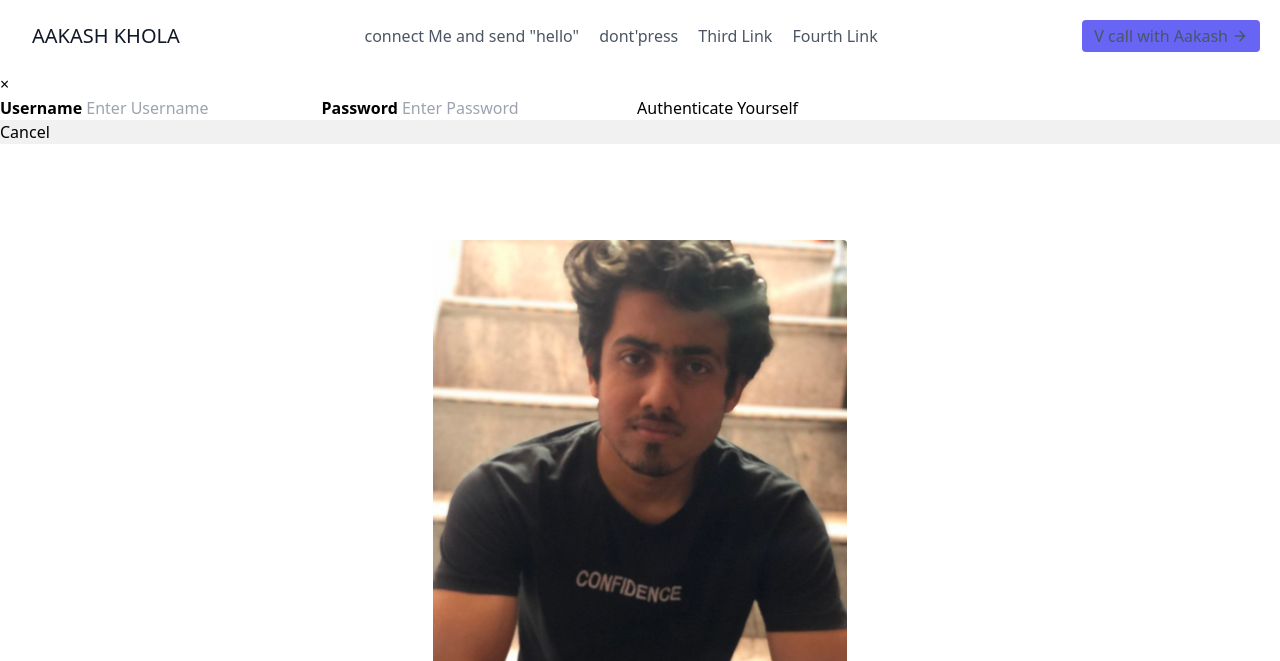
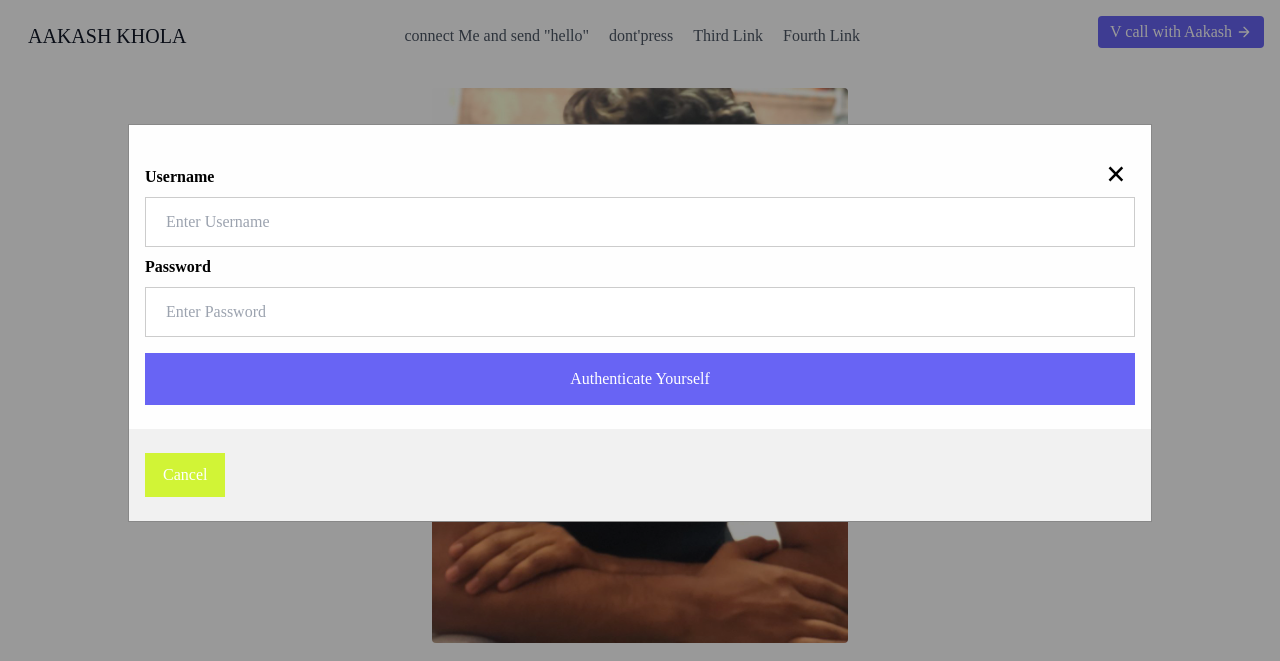
Before and after one commit to aakashrao982/my-website, a website: page public/index.html in a window 1280 px wide. Both pictures are taken after a click on the button "V call with Aakash". Shown: the top 661 px of the page. Drawn offline with nearby package versions, Linux system fonts and the light colour scheme.

Commit message:
Update main.css

```diff
--- a/public/main.css
+++ b/public/main.css
@@ -16,7 +16,7 @@ video {
 }
 
 .h-90 {
-    height: 90% !important;
+    height: 78% !important;
 }
 
 .h-10 {
@@ -49,3 +49,144 @@ video {
     font-weight: 100;
     text-align: center;
 }
+
+
+
+
+
+
+
+
+
+
+
+
+
+
+
+
+
+
+
+/*this is connect html css*/
+
+body {font-family: serif;}
+
+/* Full-width input fields */
+input[type=text], input[type=password] {
+  width: 100%;
+  padding: 12px 20px;
+  margin: 8px 0;
+  display: inline-block;
+  border: 1px solid #ccc;
+  box-sizing: border-box;
+}
+
+/* Set a style for all buttons */
+button {
+  background-color: rgb(104,100,244);
+  color: white;
+  padding: 14px 20px;
+  margin: 8px 0;
+  border: none;
+  cursor: pointer;
+  width: 100%;
+}
+
+button:hover {
+  opacity: 0.8;
+}
+
+/* Extra styles for the cancel button */
+.cancelbtn {
+  width: auto;
+  padding: 10px 18px;
+  background-color: #d1f436;
+}
+
+/* Center the image and position the close button */
+.imgcontainer {
+  text-align: center;
+  margin: 24px 0 12px 0;
+  position: relative;
+}
+
+img.avatar {
+  width: 40%;
+  border-radius: 50%;
+}
+
+.container {
+  padding: 16px;
+}
+
+span.psw {
+  float: right;
+  padding-top: 16px;
+}
+
+/* The Modal (background) */
+.modal {
+  display: none; /* Hidden by default */
+  position: fixed; /* Stay in place */
+  z-index: 1; /* Sit on top */
+  left: 0;
+  top: 0;
+  width: 100%; /* Full width */
+  height: 100%; /* Full height */
+  overflow: auto; /* Enable scroll if needed */
+  background-color: rgb(0,0,0); /* Fallback color */
+  background-color: rgba(0,0,0,0.4); /* Black w/ opacity */
+  padding-top: 60px;
+}
+
+/* Modal Content/Box */
+.modal-content {
+  background-color: #fefefe;
+  margin: 5% auto 15% auto; /* 5% from the top, 15% from the bottom and centered */
+  border: 1px solid #888;
+  width: 80%; /* Could be more or less, depending on screen size */
+}
+
+/* The Close Button (x) */
+.close {
+  position: absolute;
+  right: 25px;
+  top: 0;
+  color: #000;
+  font-size: 35px;
+  font-weight: bold;
+}
+
+.close:hover,
+.close:focus {
+  color: red;
+  cursor: pointer;
+}
+
+/* Add Zoom Animation */
+.animate {
+  -webkit-animation: animatezoom 0.6s;
+  animation: animatezoom 0.6s
+}
+
+@-webkit-keyframes animatezoom {
+  from {-webkit-transform: scale(0)}
+  to {-webkit-transform: scale(1)}
+}
+
+@keyframes animatezoom {
+  from {transform: scale(0)}
+  to {transform: scale(1)}
+}
+
+/* Change styles for span and cancel button on extra small screens */
+@media screen and (max-width: 300px) {
+  span.psw {
+     display: block;
+     float: none;
+  }
+  .cancelbtn {
+     width: 100%;
+  }
+}
```
